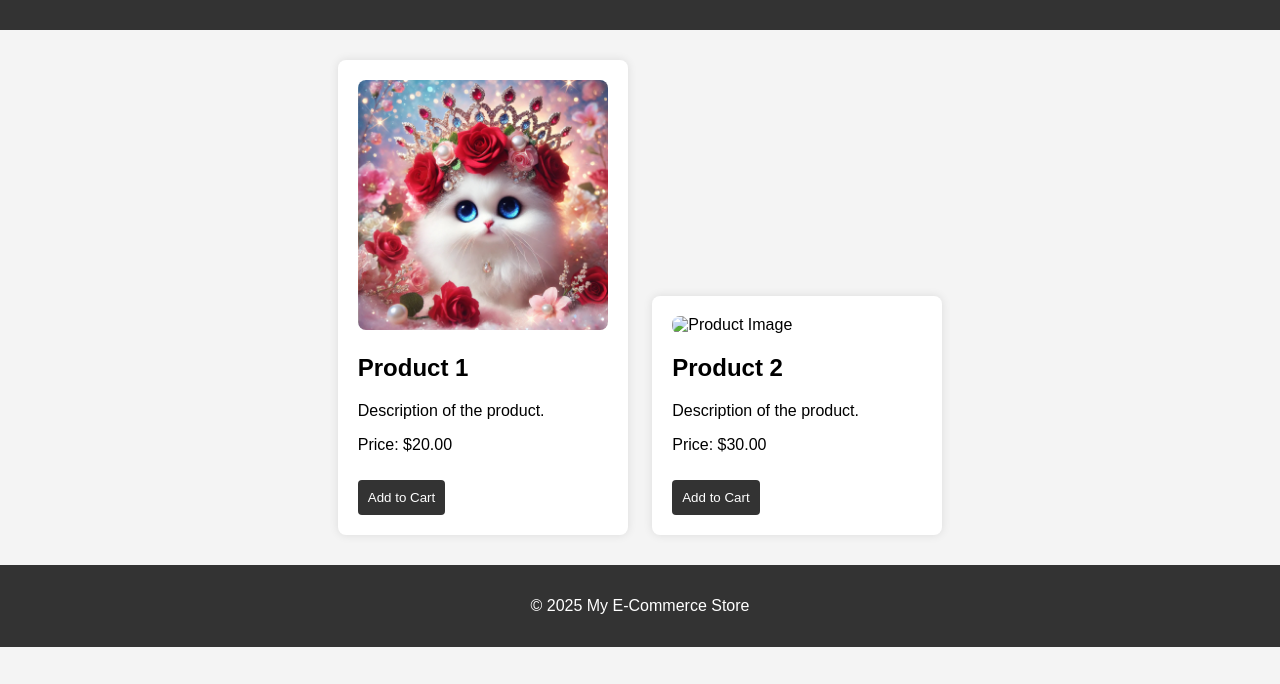
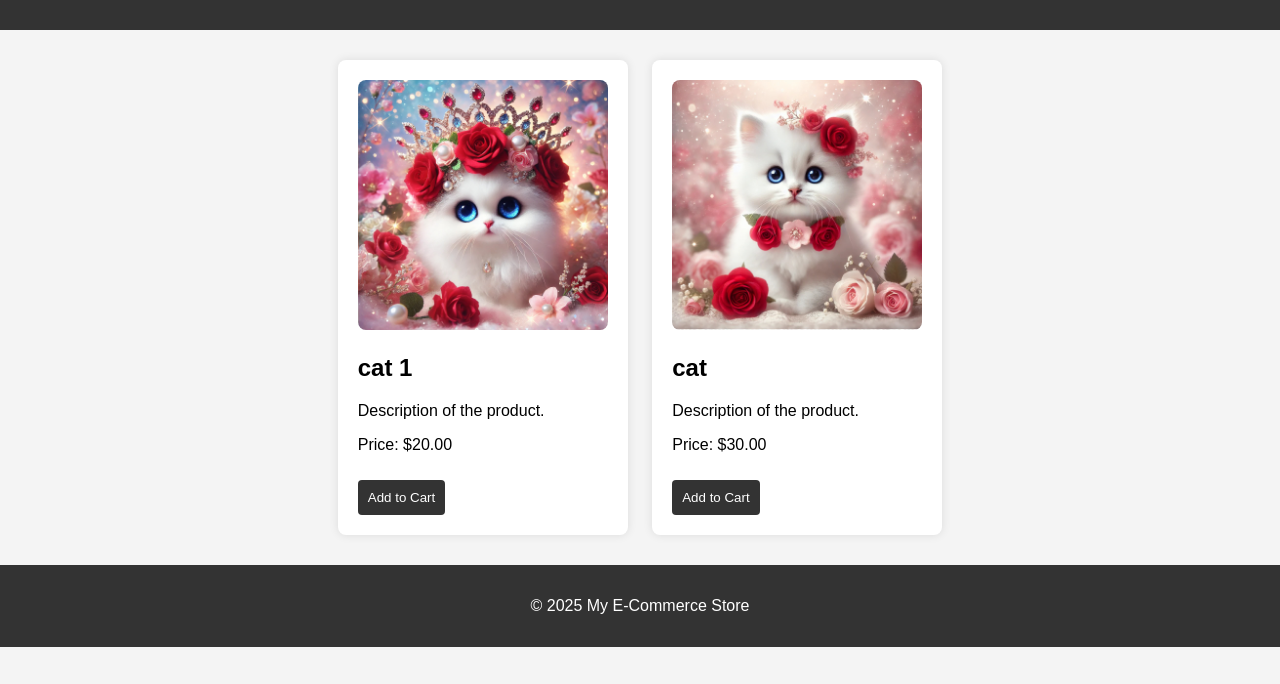
Before and after one commit to javaalez01/e-comerse, a plain HTML site: page index.html in a window 1280 px wide. Shown: the part 116-800 px from the top of the page. Drawn offline with Linux system fonts and the light colour scheme.

Commit message:
Update index.html

```diff
--- a/index.html
+++ b/index.html
@@ -11,7 +11,7 @@
     <h1>My E-Commerce Store</h1>
     <nav>
       <ul>
-        <li><a href="https://nctb.portal.gov.bd/site/page/2cf0f1d9-e5eb-45c9-8be6-95c870e18d25/-">Home</a></li>
+        <li><a href="#">Home</a></li>
         <li><a href="#">Products</a></li>
         <li><a href="#">Contact</a></li>
         <li><a href="#" id="cart-link">Cart (<span id="cart-count">0</span>)</a></li>
@@ -22,15 +22,15 @@
   <main>
     <section class="product">
       <img src="product1.jpeg" alt="Product Image" class="product-image">
-      <h2>Product 1</h2>
+      <h2>cat 1</h2>
       <p>Description of the product.</p>
       <p>Price: $20.00</p>
       <button class="add-to-cart" data-product="Product 1" data-price="20.00">Add to Cart</button>
     </section>
 
     <section class="product">
-      <img src="product2.jpg" alt="Product Image" class="product-image">
-      <h2>Product 2</h2>
+      <img src="sweet.jpeg" alt="Product Image" class="product-image">
+      <h2>cat</h2>
       <p>Description of the product.</p>
       <p>Price: $30.00</p>
       <button class="add-to-cart" data-product="Product 2" data-price="30.00">Add to Cart</button>
```
